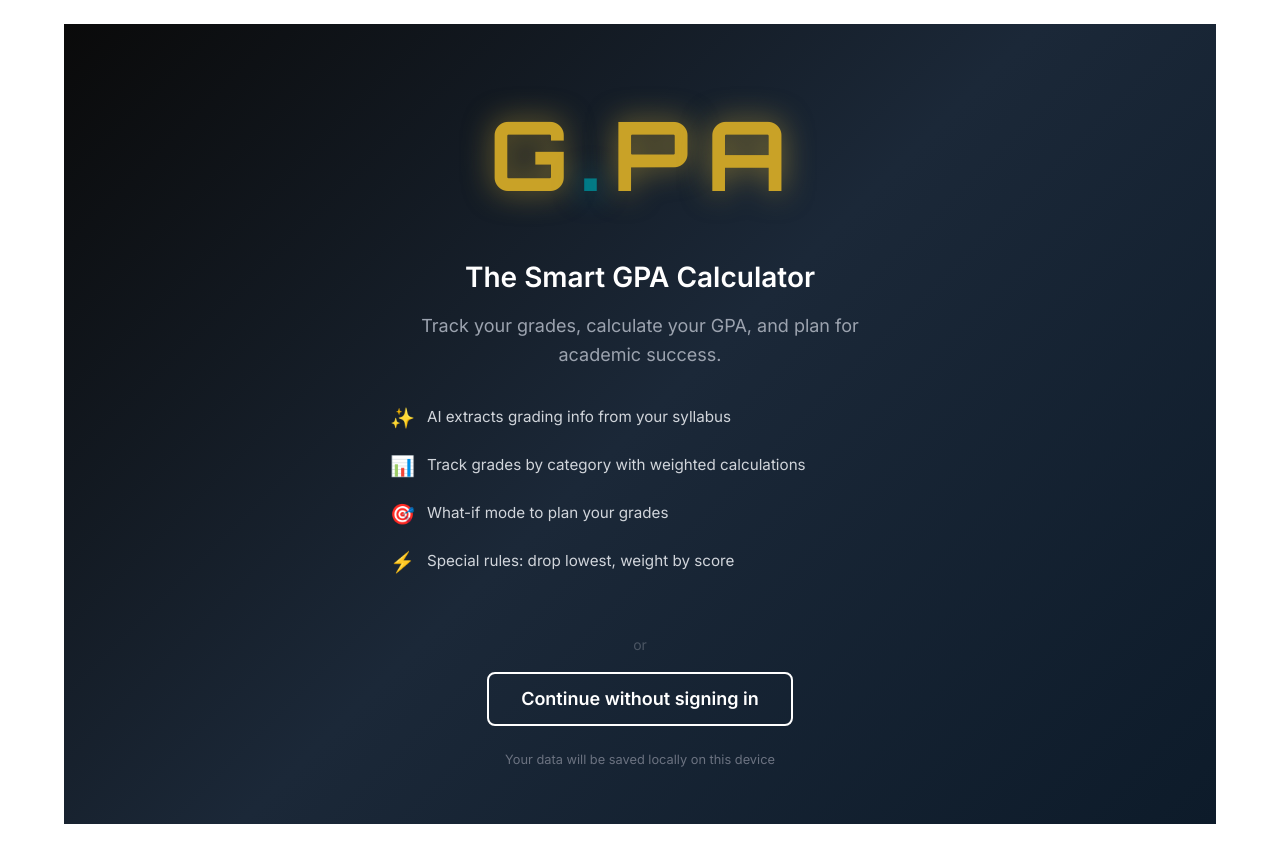
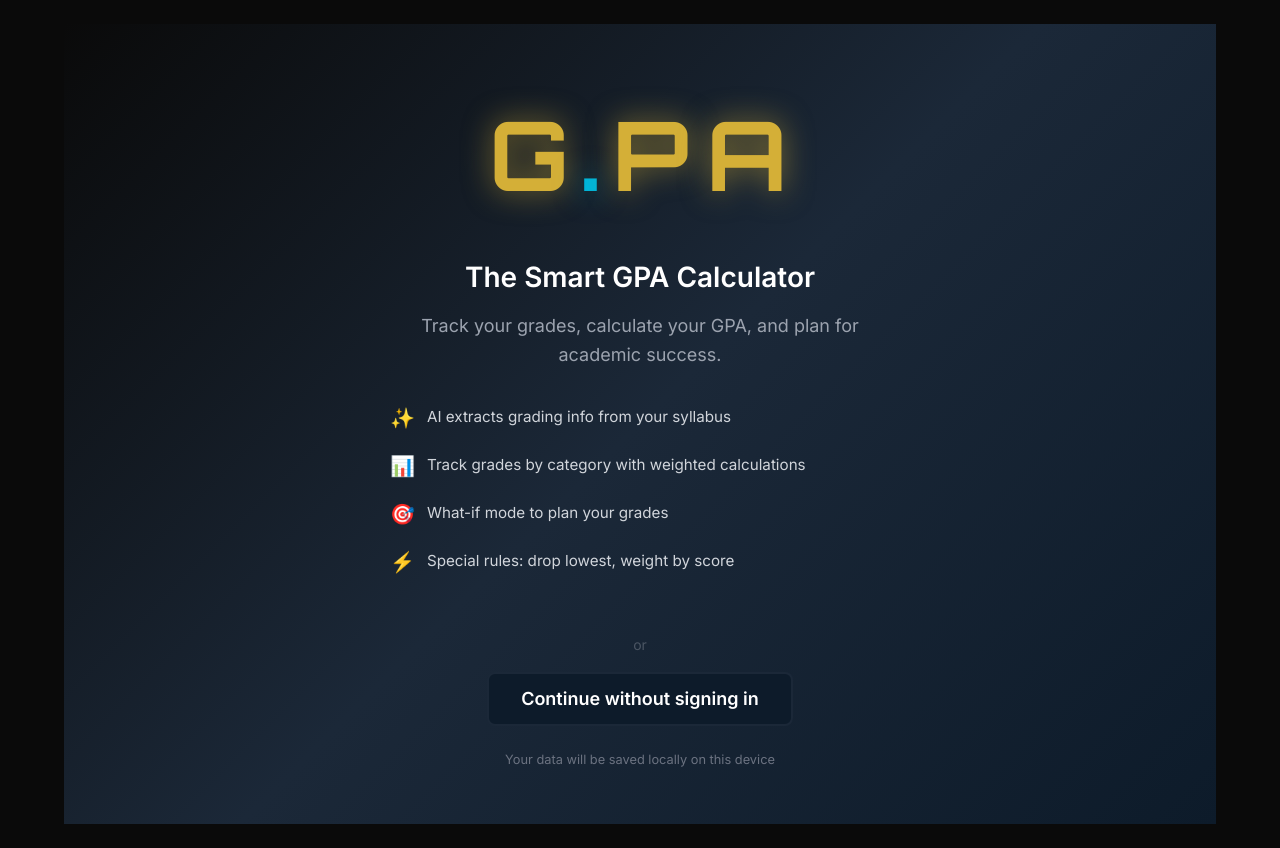
Before and after one commit to marceliirzu/grade-calculator, a plain HTML site: page GradeCalculator/frontend/index.html in a window 1280 px wide. Drawn offline with Linux system fonts and the light colour scheme.

Commit message:
Update variables.css

```diff
--- a/GradeCalculator/frontend/css/variables.css
+++ b/GradeCalculator/frontend/css/variables.css
@@ -1,45 +1,60 @@
 :root {
-    /* Colors - Aston Martin Theme */
-    --color-primary: #007A87;
-    --color-primary-hover: #005F6B;
+    /* Colors - Dark Ferrari/Aston Martin Theme */
+    --color-primary: #00B4D8;
+    --color-primary-dark: #0096B4;
+    --color-primary-hover: #0096B4;
     --color-primary-light: #E0F4F5;
 
     /* Gold Accent */
-    --color-accent: #C9A227;
-    --color-accent-hover: #A68521;
+    --color-accent: #D4AF37;
+    --color-accent-dark: #B8962E;
+    --color-accent-hover: #B8962E;
 
-    --color-success: #10b981;
-    --color-success-light: #d1fae5;
+    /* Dark backgrounds */
+    --color-bg-primary: #0A0A0A;
+    --color-bg-secondary: #121212;
+    --color-bg-tertiary: #1A1A1A;
+    --color-dark-primary: #0D1B2A;
+    --color-dark-secondary: #1B2838;
 
-    --color-warning: #C9A227;
-    --color-warning-light: #fef3c7;
+    /* Text colors */
+    --color-text-primary: #FFFFFF;
+    --color-text-secondary: #B0B0B0;
+    --color-text-muted: #6B7280;
 
-    --color-danger: #ef4444;
-    --color-danger-light: #fee2e2;
+    /* Status colors */
+    --color-success: #10B981;
+    --color-success-light: #D1FAE5;
+    --color-warning: #F59E0B;
+    --color-warning-light: #FEF3C7;
+    --color-danger: #EF4444;
+    --color-danger-light: #FEE2E2;
 
-    --color-gray-50: #f9fafb;
-    --color-gray-100: #f3f4f6;
-    --color-gray-200: #e5e7eb;
-    --color-gray-300: #d1d5db;
-    --color-gray-400: #9ca3af;
-    --color-gray-500: #6b7280;
-    --color-gray-600: #4b5563;
+    /* Grays */
+    --color-gray-50: #F9FAFB;
+    --color-gray-100: #F3F4F6;
+    --color-gray-200: #E5E7EB;
+    --color-gray-300: #D1D5DB;
+    --color-gray-400: #9CA3AF;
+    --color-gray-500: #6B7280;
+    --color-gray-600: #4B5563;
     --color-gray-700: #374151;
-    --color-gray-800: #1f2937;
-    --color-gray-900: #0D1B2A;
+    --color-gray-800: #1F2937;
+    --color-gray-900: #111827;
 
-    --color-white: #ffffff;
+    --color-white: #FFFFFF;
     --color-black: #000000;
 
     /* Grade Colors */
-    --grade-a: #007A87;
-    --grade-b: #00A3B3;
-    --grade-c: #C9A227;
-    --grade-d: #f97316;
-    --grade-f: #ef4444;
+    --color-grade-a: #10B981;
+    --color-grade-b: #00B4D8;
+    --color-grade-c: #D4AF37;
+    --color-grade-d: #F97316;
+    --color-grade-f: #EF4444;
 
     /* Typography */
     --font-family: 'Inter', -apple-system, BlinkMacSystemFont, 'Segoe UI', Roboto, sans-serif;
+    --font-family-display: 'Orbitron', monospace;
     --font-size-xs: 0.75rem;
     --font-size-sm: 0.875rem;
     --font-size-base: 1rem;
@@ -47,6 +62,7 @@
     --font-size-xl: 1.25rem;
     --font-size-2xl: 1.5rem;
     --font-size-3xl: 1.875rem;
+    --font-size-4xl: 2.25rem;
 
     /* Spacing */
     --spacing-1: 0.25rem;
@@ -68,14 +84,20 @@
     --radius-full: 9999px;
 
     /* Shadows */
-    --shadow-sm: 0 1px 2px 0 rgb(0 0 0 / 0.05);
-    --shadow-md: 0 4px 6px -1px rgb(0 0 0 / 0.1), 0 2px 4px -2px rgb(0 0 0 / 0.1);
-    --shadow-lg: 0 10px 15px -3px rgb(0 0 0 / 0.1), 0 4px 6px -4px rgb(0 0 0 / 0.1);
-    --shadow-xl: 0 20px 25px -5px rgb(0 0 0 / 0.1), 0 8px 10px -6px rgb(0 0 0 / 0.1);
-    --shadow-gold: 0 4px 14px 0 rgba(201, 162, 39, 0.3);
+    --shadow-sm: 0 1px 2px 0 rgba(0, 0, 0, 0.3);
+    --shadow-md: 0 4px 6px -1px rgba(0, 0, 0, 0.3), 0 2px 4px -2px rgba(0, 0, 0, 0.2);
+    --shadow-lg: 0 10px 15px -3px rgba(0, 0, 0, 0.3), 0 4px 6px -4px rgba(0, 0, 0, 0.2);
+    --shadow-xl: 0 20px 25px -5px rgba(0, 0, 0, 0.3), 0 8px 10px -6px rgba(0, 0, 0, 0.2);
+    --shadow-gold: 0 4px 14px 0 rgba(212, 175, 55, 0.4);
 
     /* Transitions */
     --transition-fast: 150ms ease;
     --transition-normal: 200ms ease;
     --transition-slow: 300ms ease;
+
+    /* Z-Index */
+    --z-dropdown: 100;
+    --z-sticky: 200;
+    --z-modal: 300;
+    --z-tooltip: 400;
 }
```
